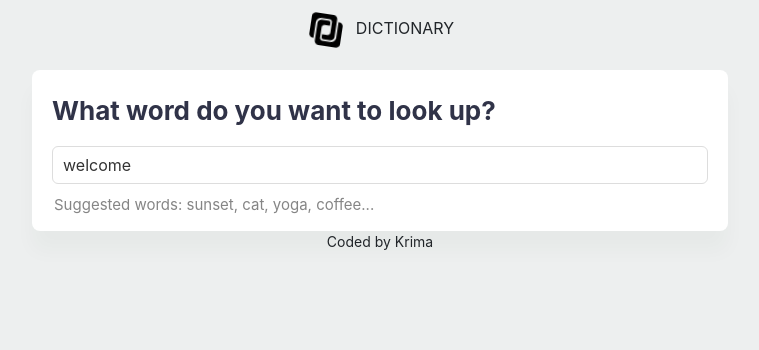
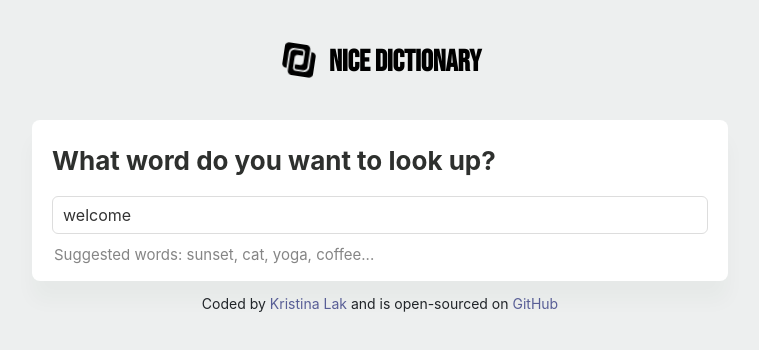
Before and after one commit to crsbka/dictionary-react-app, a React (Create React App) app: page / in a window 1280 px wide. Shown: the top 350 px of the page, without its empty margins (260-1019 px from the left). Built offline with nearby package versions, Linux system fonts and the light colour scheme; no server answers.

Commit message:
Added photos

```diff
--- a/public/index.html
+++ b/public/index.html
@@ -14,6 +14,10 @@
     <link href="https://cdn.jsdelivr.net/npm/bootstrap@5.1.3/dist/css/bootstrap.min.css" rel="stylesheet"
           integrity="sha384-1BmE4kWBq78iYhFldvKuhfTAU6auU8tT94WrHftjDbrCEXSU1oBoqyl2QvZ6jIW3" crossorigin="anonymous">
 
+    <link rel="preconnect" href="https://fonts.googleapis.com">
+    <link rel="preconnect" href="https://fonts.gstatic.com" crossorigin>
+    <link href="https://fonts.googleapis.com/css2?family=Bebas+Neue&family=DM+Sans:wght@400;500;700&display=swap" rel="stylesheet">
+
 
     <link rel="manifest" href="%PUBLIC_URL%/manifest.json"/>
 
--- a/src/App.css
+++ b/src/App.css
@@ -6,7 +6,7 @@
   height: 5vmin;
   pointer-events: none;
   margin: 10px 10px 10px 0;
-  color: blueviolet;
+
 }
 
 @media (prefers-reduced-motion: no-preference) {
@@ -27,3 +27,14 @@
 body{
   background: rgba(58, 84, 84, 0.09);
 }
+header{
+  color: #000000;
+  font-family: 'Bebas Neue', cursive;
+  font-weight: bold;
+  font-size: 30px;
+  margin: 30px 30px;
+}
+a{
+  text-decoration: none;
+  color: #585e96;
+}
--- a/src/App.js
+++ b/src/App.js
@@ -2,24 +2,23 @@ import logo from './logo-50.svg';
 import './App.css';
 import Dictionary from "./Dictionary";
 
+
 export default function App() {
     return (
         <div className="App">
-            <header className="App-header">
-                <span><img src={logo} className="App-logo" alt="logo"/>DICTIONARY</span>
+            <header>
+                <span><img src={logo} className="App-logo" alt="logo"/>NICE DICTIONARY</span>
+            </header>
 
-                <main>
-                    <Dictionary defaultKeyword="welcome"/>
-                </main>
+            <main>
+                <Dictionary defaultKeyword="welcome"/>
+            </main>
 
-                <small>
-                    <footer className="text-center">
-                        Coded by Krima
-                    </footer>
-                </small>
+            <footer className="App-footer">
+                <small>Coded by <a href="https://www.linkedin.com/in/kristina-laktiushkina/">Kristina Lak </a>
+                     and is open-sourced on <a href="https://github.com/crsbka/dictionary-react-app">GitHub</a> </small>
+            </footer>
 
-
-            </header>
         </div>
     );
 }
--- a/src/Dictionary.css
+++ b/src/Dictionary.css
@@ -46,6 +46,10 @@
     font-size: 26px;
     font-weight: bold;
     margin-bottom: 20px;
-    color: #303348;
+    color: rgba(23, 26, 23, 0.9);
+}
 
+.App-footer {
+    text-align: center;
+    margin: 10px 0;
 }
--- a/src/Dictionary.js
+++ b/src/Dictionary.js
@@ -1,22 +1,36 @@
 import React, {useState} from "react";
 import axios from "axios";
 import Results from './Results.js';
+import Photos from './Photos.js';
 import './Dictionary.css';
+
 
 
 export default function Dictionary(props) {
     const [keyword, setKeyword] = useState(props.defaultKeyword);
     const [results, setResults] = useState(null);
     const [loaded, setLoaded] = useState(false);
+    const [photos, setPhotos] = useState(null);
 
 
-    function handleResponse(response) {
+    function handleDictionaryResponse(response) {
         setResults(response.data[0]);
+    }
+
+    function handlePexelsResponse(response) {
+        console.log(response.data);
+        setPhotos(response.data.photos);
     }
 
     function search() {
         let apiUrl = `https://api.dictionaryapi.dev/api/v2/entries/en/${keyword}`;
-        axios.get(apiUrl).then(handleResponse);
+        axios.get(apiUrl).then(handleDictionaryResponse);
+
+       let pexelsApiKey = "563492ad6f917000010000013c74dc53ce0140bdb9d0c17b2057a9d2";
+       let pexelsApiUrl = `https://api.pexels.com/v1/search?query=${keyword}&per_page=6`;
+       let headers = {Authorization: `Bearer ${pexelsApiKey}`};
+        axios.get(pexelsApiUrl, {headers: headers}).then(handlePexelsResponse);
+
     }
 
     function handleSubmit(event) {
@@ -48,11 +62,8 @@ export default function Dictionary(props) {
                     </div>
 
                 </section>
-
-
+                <Photos photos={photos}/>
                 <Results results={results}/>
-
-
             </div>
         );
     } else {
--- a/src/Phonetic.css
+++ b/src/Phonetic.css
@@ -5,7 +5,7 @@
 .Phonetic a {
     border: 1px solid #ddd;
     text-decoration: none;
-    padding: 8px 15px;
+    padding: 1px 7px 5px 8px;
     font-size: 13px;
     margin-right: 10px;
     font-weight: bold;
--- a/src/Phonetic.js
+++ b/src/Phonetic.js
@@ -6,7 +6,7 @@ export default function Phonetic(props) {
     return (
         <div className="Phonetic">
             <a href={props.phonetic.audio} target="_blank" rel="noreferrer">
-                Listen
+                ▶
             </a>
             {props.phonetic.text}
         </div>
--- /dev/null
+++ b/src/Photos.css
@@ -0,0 +1,4 @@
+img {
+    border-radius: 4px;
+    margin-bottom: 10px;
+}
--- /dev/null
+++ b/src/Photos.js
@@ -0,0 +1,28 @@
+import React from "react";
+import './Photos.css';
+
+export default function Photos(props) {
+
+    if (props.photos) {
+        return (
+            <section className="Photos">
+
+                <div className="row">
+                    {props.photos.map(function (photo, index) {
+                        return (
+                            <div className="col-4" key={index}>
+                                <a href={photo.src.original} target="_blank" rel="noreferrer">
+                                    <img src={photo.src.landscape}
+                                         className="img-fluid"/>
+                                </a>
+                            </div>
+                        );
+                    })}
+                </div>
+            </section>
+        );
+    } else {
+        return null;
+    }
+
+}
--- a/src/Results.js
+++ b/src/Results.js
@@ -10,11 +10,13 @@ export default function Results(props) {
                 <section>
                     <h1>{props.results.word}</h1>
                     {props.results.phonetics.map(function (phonetic, index) {
-                        return (
+                        if(phonetic.audio===''){
+                            return null;
+                        }else { return (
                             <div key={index}>
                                 <Phonetic phonetic={phonetic}/>
                             </div>
-                        );
+                        );}
                     })}
                 </section>
 
--- a/src/Synonyms.css
+++ b/src/Synonyms.css
@@ -6,7 +6,11 @@
 .Synonyms li {
     font-size: 16px;
     display: inline-block;
-    padding-right: 10px;
     line-height: 1;
     margin-bottom: 10px;
+    border: 1px solid #ddd;
+    border-radius: 20px;
+    text-align: center;
+    padding: 1px 5px 5px 5px;
+    color: #70757a;
 }
--- a/src/Synonyms.js
+++ b/src/Synonyms.js
@@ -2,8 +2,6 @@ import React from "react";
 import "./Synonyms.css";
 
 export default function Synonyms(props) {
-
-    console.log(props);
 
     if (props.synonyms) {
         return (
```
